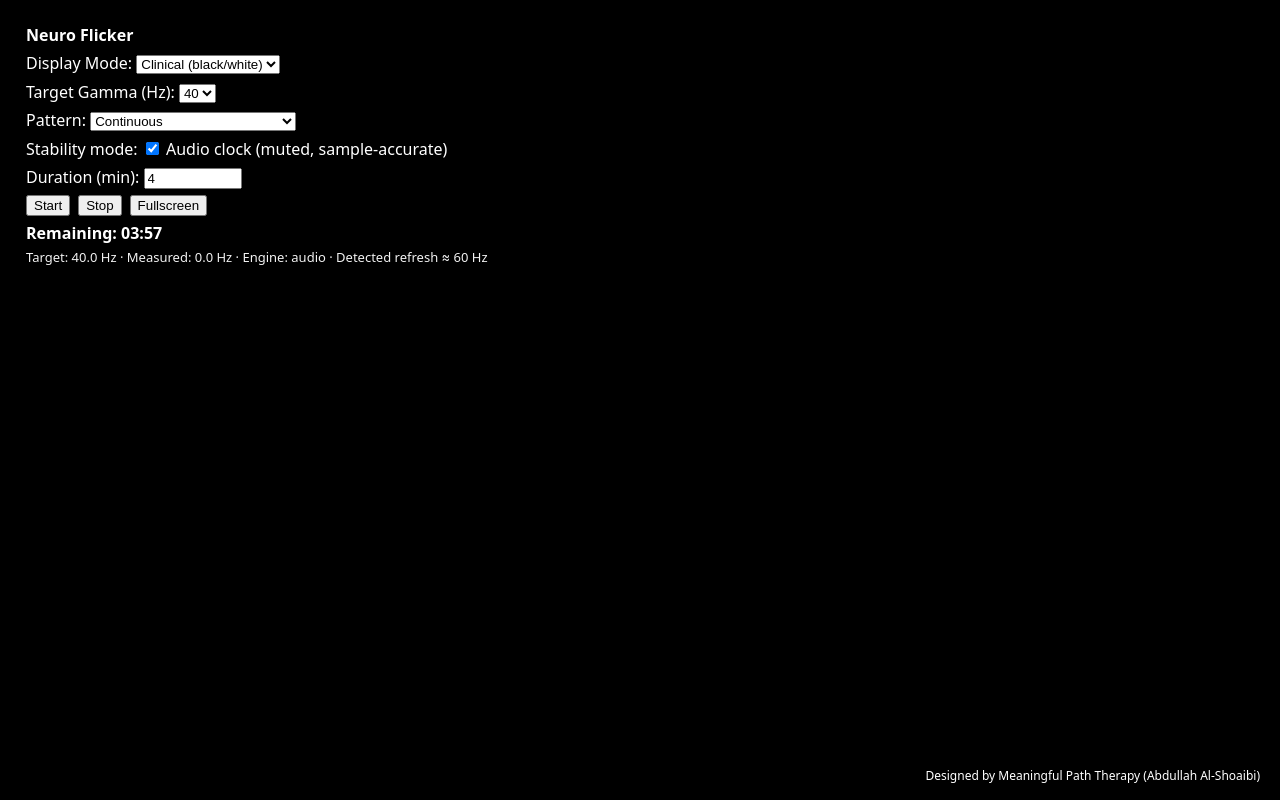
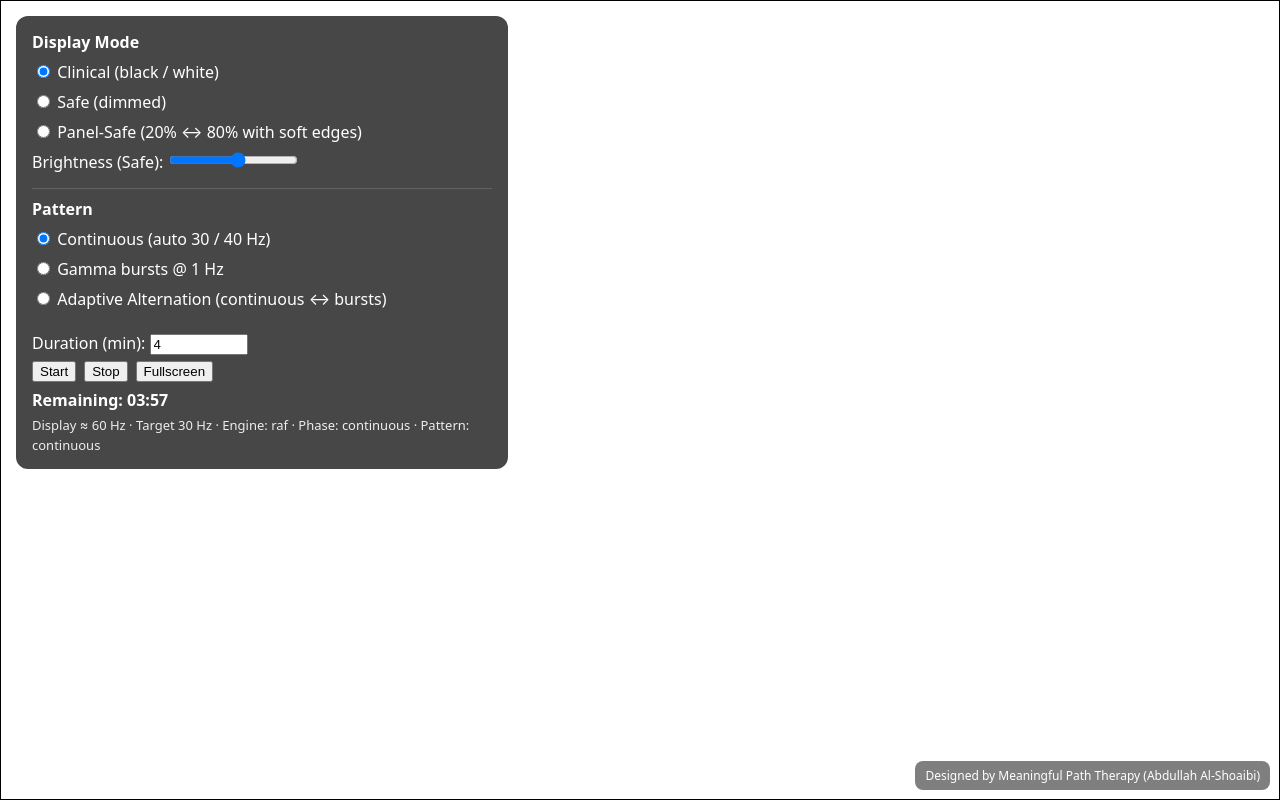
Before and after one commit to A-ASolutions/neuro-flicker-tool, a plain HTML site: page index.html in a window 1280 px wide. Both pictures are taken after a click on the button "Start". Drawn offline with Linux system fonts and the light colour scheme.

Commit message:
Update index.html

```diff
--- a/index.html
+++ b/index.html
@@ -2,326 +2,264 @@
 <html lang="en">
 <head>
 <meta charset="utf-8" />
-<title>Neuro Flicker — Stable (Audio Clock) + Refresh Readout</title>
+<title>Neuro Flicker — Stable 30/40 Hz + 1 Hz Gamma Bursts + Alternation</title>
 <meta name="viewport" content="width=device-width, initial-scale=1, viewport-fit=cover" />
 <style>
-  html,body{margin:0;padding:0;background:#000;color:#fff;font-family:system-ui,-apple-system,Segoe UI,Roboto,Ubuntu,"Helvetica Neue",Arial,sans-serif;overflow:hidden}
+  html,body{
+    margin:0;padding:0;background:#000;color:#fff;
+    font-family:system-ui,-apple-system,Segoe UI,Roboto,Ubuntu,"Helvetica Neue",Arial,sans-serif;
+    overflow:hidden;
+  }
   canvas{display:block}
   #ui{
-    position:fixed;top:12px;left:12px;z-index:10;
+    position:fixed;top:16px;left:16px;z-index:10;
     background:rgba(0,0,0,.72);backdrop-filter:blur(2px);
-    padding:12px 14px;border-radius:12px;line-height:1.4;max-width:520px
+    padding:14px 16px;border-radius:12px;line-height:1.5;max-width:460px;
+    transition:opacity .4s ease, visibility .4s ease;
   }
+  #ui.hidden{opacity:0;visibility:hidden;pointer-events:none;}
   #ui label{display:block;margin:6px 0}
-  #row{display:flex;gap:8px;flex-wrap:wrap;margin-top:6px}
-  button,select{cursor:pointer}
+  #ui input[type="number"]{width:90px}
+  button{cursor:pointer}
   #t{margin-top:6px;font-weight:700}
-  #inf{margin-top:4px;font-size:13px;opacity:.95;white-space:pre-wrap}
-  @media (max-width:640px){#ui{max-width:92vw;width:92vw;max-height:64vh;overflow:auto}}
-  #brand{position:fixed;right:10px;bottom:10px;z-index:9;background:rgba(0,0,0,.5);padding:6px 10px;border-radius:8px;font-size:12px;user-select:none}
+  #inf{margin-top:4px;font-size:13px;opacity:.9}
+  #panel{display:grid;grid-template-columns:1fr;gap:8px}
+  #burstControls,#altControls{
+    padding:8px;border-radius:8px;background:rgba(255,255,255,.06)
+  }
+  #brand{
+    position:fixed;right:10px;bottom:10px;z-index:9;
+    background:rgba(0,0,0,.5);padding:6px 10px;border-radius:8px;
+    font-size:12px;user-select:none
+  }
 </style>
 </head>
 <body>
   <div id="ui">
-    <strong>Neuro Flicker</strong>
+    <div id="panel">
+      <div>
+        <strong>Display Mode</strong>
+        <label><input type="radio" name="mode" value="clinical" checked> Clinical (black / white)</label>
+        <label><input type="radio" name="mode" value="safe"> Safe (dimmed)</label>
+        <label><input type="radio" name="mode" value="panel"> Panel-Safe (20% ↔ 80% with soft edges)</label>
+        <label>Brightness (Safe): <input id="b" type="range" min="0" max="255" value="136"></label>
+      </div>
 
-    <label>
-      Display Mode:
-      <select id="mode">
-        <option value="clinical" selected>Clinical (black/white)</option>
-        <option value="safe">Safe (dimmed)</option>
-      </select>
-    </label>
+      <hr style="border:none;border-top:1px solid rgba(255,255,255,.15);margin:0">
 
-    <label id="safeWrap" style="display:none">
-      Brightness (Safe): <input id="b" type="range" min="0" max="255" value="136">
-    </label>
+      <div>
+        <strong>Pattern</strong>
+        <label><input type="radio" name="pattern" value="continuous" checked> Continuous (auto 30 / 40 Hz)</label>
+        <label><input type="radio" name="pattern" value="bursts"> Gamma bursts @ 1 Hz</label>
+        <label><input type="radio" name="pattern" value="alternate"> Adaptive Alternation (continuous ↔ bursts)</label>
 
-    <label>
-      Target Gamma (Hz):
-      <select id="gamma">
-        <option value="30">30</option>
-        <option value="36">36</option>
-        <option value="40" selected>40</option>
-        <option value="45">45</option>
-        <option value="48">48</option>
-      </select>
-    </label>
+        <div id="burstControls" style="display:none">
+          <label>Duty cycle (burst ON %): <input id="duty" type="range" min="10" max="90" value="50"> <span id="dutyVal">50%</span></label>
+        </div>
 
-    <label>
-      Pattern:
-      <select id="pattern">
-        <option value="continuous" selected>Continuous</option>
-        <option value="bursts">1 Hz gamma bursts (50% duty)</option>
-      </select>
-    </label>
+        <div id="altControls" style="display:none">
+          <label>Alternation interval (s): <input id="altSec" type="number" min="15" max="180" step="5" value="60"></label>
+          <div style="font-size:12px;opacity:.85">Switches between steady gamma and 1 Hz gamma bursts every N seconds.</div>
+        </div>
+      </div>
 
-    <label>
-      Stability mode: <input id="useAudioClock" type="checkbox" checked> Audio clock (muted, sample-accurate)
-    </label>
-
-    <label>
-      Duration (min): <input id="mins" type="number" min="1" max="30" value="4" style="width:90px">
-    </label>
-
-    <div id="row">
-      <button id="start">Start</button>
-      <button id="stop">Stop</button>
-      <button id="fs">Fullscreen</button>
+      <div>
+        <label>Duration (min): <input id="mins" type="number" min="1" max="30" value="4"></label>
+        <div style="display:flex;gap:8px;flex-wrap:wrap;margin-top:6px">
+          <button id="start">Start</button>
+          <button id="stop">Stop</button>
+          <button id="fs">Fullscreen</button>
+        </div>
+        <div id="t">Remaining: 00:00</div>
+        <div id="inf">Detecting refresh…</div>
+      </div>
     </div>
-
-    <div id="t">Remaining: 00:00</div>
-    <div id="inf">Idle.</div>
   </div>
 
   <div id="brand">Designed by Meaningful Path Therapy (Abdullah Al-Shoaibi)</div>
   <canvas id="cv"></canvas>
 
 <script>
-/* ---------- Canvas ---------- */
+/* ---------- Canvas setup ---------- */
 const cv=document.getElementById('cv');
 const ctx=cv.getContext('2d',{alpha:false});
 function fit(){cv.width=innerWidth;cv.height=innerHeight;}
 addEventListener('resize',fit,{passive:true});fit();
 
-/* ---------- UI ---------- */
-const modeEl=document.getElementById('mode');
-const safeWrap=document.getElementById('safeWrap');
+/* UI elements */
+const ui=document.getElementById('ui');
 const bEl=document.getElementById('b');
-const gammaEl=document.getElementById('gamma');
-const patternEl=document.getElementById('pattern');
-const minsEl=document.getElementById('mins');
+const mEl=document.getElementById('mins');
+const tEl=document.getElementById('t');
+const infEl=document.getElementById('inf');
 const startBtn=document.getElementById('start');
 const stopBtn=document.getElementById('stop');
 const fsBtn=document.getElementById('fs');
-const tEl=document.getElementById('t');
-const infEl=document.getElementById('inf');
-const useAudioClockEl=document.getElementById('useAudioClock');
+const dutyEl=document.getElementById('duty');
+const dutyVal=document.getElementById('dutyVal');
+const burstControls=document.getElementById('burstControls');
+const altSecEl=document.getElementById('altSec');
+const altControls=document.getElementById('altControls');
 
-modeEl.addEventListener('change',()=>{ safeWrap.style.display = modeEl.value==='safe' ? 'block' : 'none'; });
+const mode=()=>document.querySelector('input[name="mode"]:checked').value;
+const pattern=()=>document.querySelector('input[name="pattern"]:checked').value;
+
+/* Hide/show sub-controls */
+function updateSubControls(){
+  const p=pattern();
+  burstControls.style.display=(p==='bursts'||p==='alternate')?'block':'none';
+  altControls.style.display=(p==='alternate')?'block':'none';
+  updateInf();
+}
+document.querySelectorAll('input[name="pattern"]').forEach(r=>r.addEventListener('change',updateSubControls));
+dutyEl.addEventListener('input',()=>{dutyVal.textContent=`${dutyEl.value}%`;updateInf();});
+altSecEl.addEventListener('input',()=>updateInf());
 
 /* ---------- State ---------- */
-let running=false, endAt=0;
-let targetHz=40;
-let halfPeriodMs = 1000/(2*targetHz);
-let rafId=null, timerId=null;
-let paintState=false;
-let lastFlipT=performance.now();
-let sessionStartT=0;
-let flipTimes=[]; // last 2 s for measured Hz
-let detectedRefreshHz = null;
+let running=false,endAt=0,approxHz=60,targetHz=30;
+let paintState=false,lastFlipHr=performance.now();
+let sessionStartHr=0;
+let altPhase='continuous',altTimer=null;
 
-function setTarget(hz){ targetHz = Math.max(1, +hz||40); halfPeriodMs = 1000/(2*targetHz); }
-gammaEl.addEventListener('change',()=>{ setTarget(gammaEl.value); if(audioEngineActive) setWorkletHalfPeriod(); });
-
-/* ---------- Paint ---------- */
+/* ---------- Palette / paint ---------- */
+const PANEL_ON=[204,204,204],PANEL_OFF=[51,51,51];
+const EDGE_MS=4;
+function mix(a,b,t){return`rgb(${a[0]+(b[0]-a[0])*t},${a[1]+(b[1]-a[1])*t},${a[2]+(b[2]-a[2])*t})`;}
+function rampColour(now){
+  const dt=Math.min(EDGE_MS,Math.max(0,now-lastFlipHr));
+  const frac=dt/EDGE_MS;const ease=0.5-0.5*Math.cos(Math.PI*frac);
+  return(paintState?mix(PANEL_OFF,PANEL_ON,ease):mix(PANEL_ON,PANEL_OFF,ease));
+}
 function fillInner(col){ctx.fillStyle='#000';ctx.fillRect(0,0,cv.width,cv.height);ctx.fillStyle=col;ctx.fillRect(1,1,cv.width-2,cv.height-2);}
 function paint(now=performance.now()){
-  if(modeEl.value==='clinical'){
-    fillInner(paintState?'#fff':'#000');
-  }else{
-    const v=+bEl.value||0;
-    fillInner(paintState?`rgb(${v},${v},${v})`:'#000');
-  }
+  const md=mode();
+  if(md==='clinical'){fillInner(paintState?'#fff':'#000');}
+  else if(md==='safe'){const v=+bEl.value||0;fillInner(paintState?`rgb(${v},${v},${v})`:'#000');}
+  else fillInner(rampColour(now));
 }
 
-/* ---------- Burst gate ---------- */
-function burstOpen(now){
-  if(patternEl.value!=='bursts') return true;
-  const t = (now - sessionStartT) % 1000; // 1 Hz
-  return t < 500;
+/* ---------- Refresh detect ---------- */
+(function detect(){
+  const s=[];let last=performance.now();
+  function tick(now){s.push(now-last);last=now;
+    if(s.length<120){requestAnimationFrame(tick);}
+    else{
+      s.shift();const m=s.sort((a,b)=>a-b)[Math.floor(s.length/2)];
+      const est=1000/m;const cand=[50,60,75,90,100,120,144,165,180,200,240];
+      approxHz=cand.reduce((best,c)=>Math.abs(c-est)<Math.abs(best-est)?c:best,60);
+      targetHz=(approxHz===60)?30:40;updateInf();
+    }}
+  requestAnimationFrame(tick);
+})();
+
+/* ---------- Info text ---------- */
+function phaseLabel(){
+  if(pattern()==='alternate')return` · Phase: ${altPhase}`;
+  if(pattern()==='bursts')return' · Phase: bursts';
+  return' · Phase: continuous';
+}
+function updateInf(extra=''){
+  const p=pattern(),d=`${dutyEl.value}%`;
+  const pat=p==='bursts'?` · Pattern: 1 Hz bursts (${d})`:
+             p==='alternate'?` · Pattern: alternating (${altSecEl.value}s) · Duty ${d}`:
+             ' · Pattern: continuous';
+  infEl.textContent=`Display ≈ ${approxHz} Hz · Target ${targetHz} Hz · Engine: ${engine}${phaseLabel()}${pat}${extra}`;
 }
 
-/* ---------- Live verifier ---------- */
-function updateVerifier(now){
-  const cutoff = now - 2000;
-  while(flipTimes.length && flipTimes[0] < cutoff) flipTimes.shift();
-  const flipsLast1s = flipTimes.filter(t => t >= now-1000).length;
-  const measuredHz = (flipsLast1s/2).toFixed(1);
-  const remaining = Math.max(0, endAt - Date.now());
-  const mm=String(Math.floor(remaining/60000)).padStart(2,'0');
-  const ss=String(Math.floor((remaining%60000)/1000)).padStart(2,'0');
-  const det = detectedRefreshHz ? ` · Detected refresh ≈ ${detectedRefreshHz} Hz` : '';
-  tEl.textContent = `Remaining: ${mm}:${ss}`;
-  infEl.textContent = `Target: ${targetHz.toFixed(1)} Hz · Measured: ${measuredHz} Hz · Engine: ${audioEngineActive?'audio':'phase'}${patternEl.value==='bursts'?' · bursts@1Hz':''}${det}`;
+/* ---------- Timing engines ---------- */
+let engine='idle',rafId=null,timerId=null;
+let audioCtx=null,worklet=null,watchdog=null,gotFirst=false;
+const workletCode=`class Tick extends AudioWorkletProcessor{constructor(){super();this.c=0;this.hp=800;this.port.onmessage=e=>{if(e.data.hp)this.hp=e.data.hp;}}process(i,o,p){const out=o[0];for(let c=0;c<out.length;c++)out[c].fill(0);this.c+=out[0].length;let t=0;while(this.c>=this.hp){this.c-=this.hp;t++;}if(t&1)this.port.postMessage(1);return true;}}registerProcessor('tick',Tick);`;
+async function startAudioEngine(freq){
+  try{
+    engine='starting';updateInf(' (starting)…');
+    audioCtx=new AudioContext({latencyHint:'interactive'});
+    const url=URL.createObjectURL(new Blob([workletCode],{type:'application/javascript'}));
+    await audioCtx.audioWorklet.addModule(url);URL.revokeObjectURL(url);
+    worklet=new AudioWorkletNode(audioCtx,'tick');worklet.connect(audioCtx.destination);
+    worklet.port.onmessage=()=>{gotFirst=true;onEngineTick();};
+    worklet.parameters?.get?.('hp')?.setValueAtTime(audioCtx.sampleRate/(2*freq),audioCtx.currentTime);
+    if(audioCtx.state==='suspended')await audioCtx.resume();
+    engine='audio';updateInf();gotFirst=false;
+    watchdog=setTimeout(()=>{if(!gotFirst){stopAudioEngine();startRafEngine(freq);}},300);
+  }catch(e){stopAudioEngine();startRafEngine(freq);}
 }
+function stopAudioEngine(){clearTimeout(watchdog);if(worklet){worklet.port.onmessage=null;worklet.disconnect();worklet=null;}}
+let halfPeriodMs=1000/60;
+function startRafEngine(freq){engine='raf';halfPeriodMs=1000/(2*freq);updateInf();let last=performance.now();
+  (function loop(now){if(!running||engine!=='raf'){rafId=null;return;}
+    let e=now-last;while(e>=halfPeriodMs){last+=halfPeriodMs;e-=halfPeriodMs;onEngineTick(last);}
+    rafId=requestAnimationFrame(loop);})(performance.now());
+}
+function stopRafEngine(){if(rafId)cancelAnimationFrame(rafId);rafId=null;}
 
-/* ---------- rAF-only refresh measurement (readout only) ---------- */
-async function measureRefresh(durationMs=900){
-  const d=[]; let last=performance.now(); const t0=last;
-  await new Promise(res=>{
-    function step(now){ d.push(now-last); last=now; if(now-t0<durationMs){ requestAnimationFrame(step); } else res(); }
-    requestAnimationFrame(step);
-    setTimeout(res, durationMs+120);
-  });
-  if(d.length<8){ detectedRefreshHz = null; return; }
-  d.sort((a,b)=>a-b);
-  const trim=Math.floor(d.length*0.1);
-  const core=d.slice(trim, d.length-trim);
-  const median=core[Math.floor(core.length/2)];
-  const est=1000/median;
-  // Tight bands
-  if(est>136 && est<152) detectedRefreshHz = 144;
-  else if(est>108 && est<132) detectedRefreshHz = 120;
-  else if(est>84  && est<96 ) detectedRefreshHz = 90;
-  else if(est>54  && est<66 ) detectedRefreshHz = 60;
-  else {
-    const cand=[50,60,75,90,100,120,144];
-    detectedRefreshHz = cand.reduce((b,c)=>Math.abs(c-est)<Math.abs(b-est)?c:b,60);
-  }
+/* ---------- Burst + alternation ---------- */
+function isBurstOn(ts=performance.now()){
+  const p=pattern();
+  if(p==='continuous'||(p==='alternate'&&altPhase==='continuous'))return true;
+  const duty=(+dutyEl.value||50)/100;
+  const t=(ts-sessionStartHr)%1000;return t<duty*1000;
 }
-
-/* ---------- Engine A: Phase accumulator ---------- */
-function vsyncLoop(now){
-  if(!running || audioEngineActive){ rafId=null; return; }
-  if(burstOpen(now)){
-    while(now - lastFlipT >= halfPeriodMs){
-      lastFlipT += halfPeriodMs;
-      paintState = !paintState;
-      flipTimes.push(lastFlipT);
-      paint(lastFlipT);
-    }
-  }else{
-    if(paintState){ paintState=false; lastFlipT = now; flipTimes.push(now); paint(now); }
-  }
-  updateVerifier(now);
-  rafId=requestAnimationFrame(vsyncLoop);
+function onEngineTick(ts=performance.now()){
+  if(!running)return;
+  const open=isBurstOn(ts);
+  if(!open){if(paintState){paintState=false;paint(ts);}return;}
+  paintState=!paintState;paint(ts);
 }
-
-/* ---------- Engine B: AudioWorklet clock ---------- */
-let audioCtx=null, worklet=null, gain=null, audioEngineActive=false;
-var workletCode =
-'class Tick extends AudioWorkletProcessor{' +
-'  constructor(){' +
-'    super();' +
-'    this.samplesPerHalf = 48000/(2*40);' + // default 40 Hz at 48k
-'    this.acc = 0;' +
-'    this.port.onmessage = (e)=>{' +
-'      if(e.data && e.data.hp){ this.samplesPerHalf = e.data.hp; }' +
-'    };' +
-'  }' +
-'  process(inputs, outputs, parameters){' +
-'    const out = outputs[0][0];' +
-'    const N = out.length;' +
-'    for(let i=0;i<N;i++){' +
-'      this.acc++;' +
-'      if(this.acc >= this.samplesPerHalf){' +
-'        this.acc -= this.samplesPerHalf;' +
-'        this.port.postMessage(1);' +
-'      }' +
-'      out[i] = 0;' + // muted
-'    }' +
-'    return true;' +
-'  }' +
-'}' +
-';registerProcessor("tick", Tick);';
-
-async function startAudioEngine(){
-  try{
-    audioCtx = new (window.AudioContext||window.webkitAudioContext)({latencyHint:'interactive'});
-    const blob = new Blob([workletCode], {type:'application/javascript'});
-    const url = URL.createObjectURL(blob);
-    await audioCtx.audioWorklet.addModule(url);
-    URL.revokeObjectURL(url);
-    worklet = new AudioWorkletNode(audioCtx, 'tick', {outputChannelCount:[1]});
-    gain = audioCtx.createGain(); gain.gain.value = 0; // muted
-    worklet.connect(gain).connect(audioCtx.destination);
-    worklet.port.onmessage = onAudioTick;
-    setWorkletHalfPeriod();
-    if(audioCtx.state==='suspended'){ await audioCtx.resume(); }
-    audioEngineActive = true;
-  }catch(e){
-    stopAudioEngine();
-    audioEngineActive = false;
-  }
-}
-function setWorkletHalfPeriod(){
-  if(!audioCtx || !worklet) return;
-  const hp = audioCtx.sampleRate/(2*targetHz);
-  worklet.port.postMessage({hp: hp});
-}
-function stopAudioEngine(){
-  try{ worklet && worklet.disconnect(); }catch(e){}
-  try{ gain && gain.disconnect(); }catch(e){}
-  try{ audioCtx && audioCtx.close(); }catch(e){}
-  worklet=null; gain=null; audioCtx=null; audioEngineActive=false;
-}
-function onAudioTick(){
-  if(!running) return;
-  const now = performance.now();
-  if(burstOpen(now)){
-    paintState = !paintState;
-    lastFlipT = now;
-    flipTimes.push(now);
-    paint(now);
-  }else{
-    if(paintState){ paintState=false; lastFlipT = now; flipTimes.push(now); paint(now); }
-  }
+function startAlternationScheduler(){
+  clearInterval(altTimer);if(pattern()!=='alternate')return;
+  const iv=Math.max(15000,Math.min(180000,(+altSecEl.value||60)*1000));
+  altPhase='continuous';updateInf();
+  altTimer=setInterval(()=>{
+    if(!running)return;
+    altPhase=(altPhase==='continuous')?'bursts':'continuous';
+    updateInf();
+  },iv);
 }
 
 /* ---------- Session ---------- */
+function tickTimer(){
+  const r=Math.max(0,endAt-Date.now());
+  const mm=String(Math.floor(r/60000)).padStart(2,'0');
+  const ss=String(Math.floor((r%60000)/1000)).padStart(2,'0');
+  tEl.textContent=`Remaining: ${mm}:${ss}`;if(r===0)stopSession();
+}
 async function startSession(){
-  if(running) return;
-  running=true;
-  setTarget(gammaEl.value);
-  paintState=false; paint();
-  sessionStartT = performance.now();
-  lastFlipT = sessionStartT;
-  flipTimes.length = 0;
-
-  // measure display refresh (readout only)
-  detectedRefreshHz = null;
-  measureRefresh().then(()=>{ /* readout appears in the info line */ });
-
-  const mins=Math.max(1,Math.min(30,+minsEl.value||4));
+  if(running)return;
+  running=true;paintState=false;paint();sessionStartHr=performance.now();
+  const freq=targetHz;const mins=Math.max(1,Math.min(30,+mEl.value||4));
   endAt=Date.now()+mins*60000;
-
-  if(useAudioClockEl.checked){
-    await startAudioEngine(); // falls back automatically on failure
-  }else{
-    audioEngineActive=false;
-  }
-
-  const loop=(t)=>{
-    if(!running){ rafId=null; return; }
-    if(!audioEngineActive) vsyncLoop(t); else { updateVerifier(t); rafId=requestAnimationFrame(loop); }
-  };
-  rafId=requestAnimationFrame(loop);
-
-  timerId=setInterval(()=>{ if(Date.now()>=endAt) stopSession(); }, 250);
-  infEl.textContent = 'Starting…';
+  await startAudioEngine(freq);startAlternationScheduler();
+  tickTimer();timerId=setInterval(tickTimer,250);
 }
 function stopSession(){
-  if(!running) return;
-  running=false;
-  if(rafId) cancelAnimationFrame(rafId); rafId=null;
-  clearInterval(timerId);
-  stopAudioEngine();
-  ctx.fillStyle='rgb(96,96,96)'; ctx.fillRect(0,0,cv.width,cv.height);
-  tEl.textContent='Remaining: 00:00';
-  infEl.textContent='Stopped.';
+  if(!running)return;running=false;
+  clearInterval(timerId);clearInterval(altTimer);
+  stopRafEngine();stopAudioEngine();engine='idle';
+  ctx.fillStyle='rgb(96,96,96)';ctx.fillRect(0,0,cv.width,cv.height);
+  tEl.textContent='Remaining: 00:00';updateInf();
 }
 
-/* ---------- Fullscreen & safety ---------- */
+/* ---------- Fullscreen hide/show UI ---------- */
 fsBtn.addEventListener('click',async()=>{
   try{
     if(!document.fullscreenElement){
       await document.documentElement.requestFullscreen({navigationUI:'hide'});
-      document.getElementById('ui').classList.add('hidden');
-    }else{
-      await document.exitFullscreen();
-      document.getElementById('ui').classList.remove('hidden');
-    }
+    }else{await document.exitFullscreen();}
   }catch(e){}
 });
-document.addEventListener('visibilitychange',()=>{ if(document.hidden&&running) stopSession(); });
+document.addEventListener('fullscreenchange',()=>{
+  if(document.fullscreenElement)ui.classList.add('hidden');
+  else ui.classList.remove('hidden');
+});
 
-/* ---------- Events ---------- */
-startBtn.addEventListener('click', startSession);
-stopBtn.addEventListener('click', stopSession);
+/* ---------- Safety ---------- */
+document.addEventListener('visibilitychange',()=>{if(document.hidden&&running)stopSession();});
+startBtn.addEventListener('click',startSession);
+stopBtn.addEventListener('click',stopSession);
 
-/* ---------- Init ---------- */
-infEl.textContent='Idle. Pick a frequency and press Start. “Measured” should match Target within ±0.2 Hz. A refresh readout appears after start.';
+/* Init */
+updateSubControls();
 </script>
 </body>
 </html>
```
